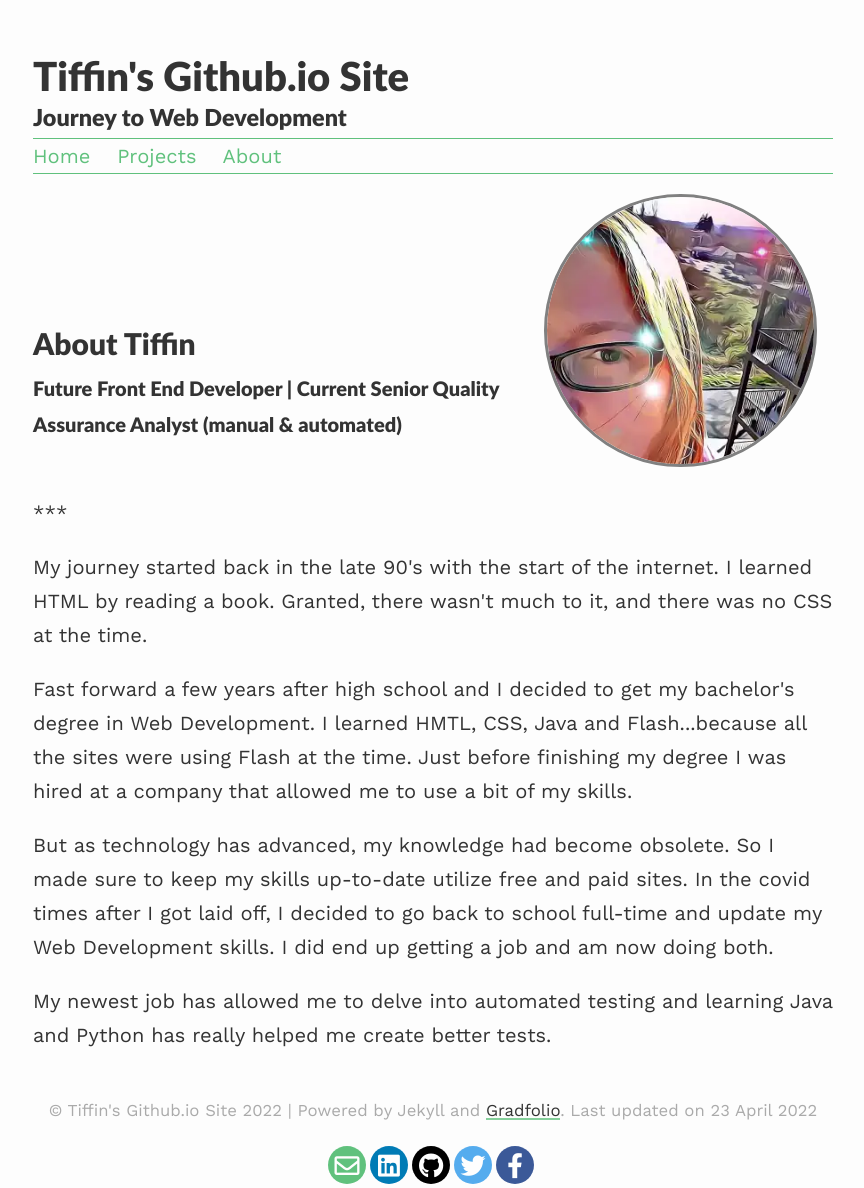
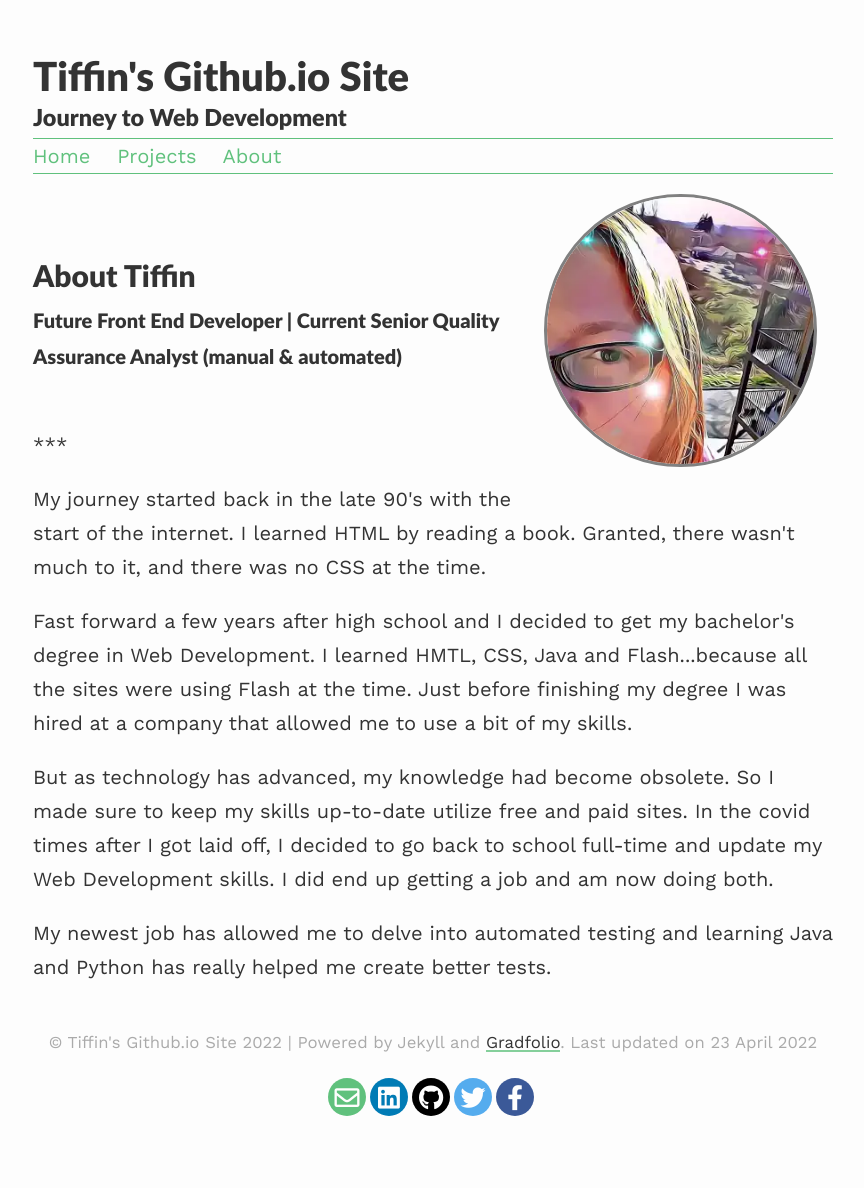
Before and after one commit to tiffin-filion/tiffin-filion.github.io, a Jekyll site: the page built from about/index.md, in a window 1280 px wide. Shown: the whole page, without its empty margins (207-1071 px from the left). Built offline with Jekyll 4.4.1, drawn with Linux system fonts in a browser that asks for light colours; nearby versions of some CDN libraries; after the commit the page ends 1120 px from its top, so only the background shows below that.

Commit message:
fixing spacing above title

```diff
--- a/about/index.md
+++ b/about/index.md
@@ -5,7 +5,7 @@ profile:
   align: right
   image: logo.png
 ---
-<br><br><br>
+<br>
 <h1>About Tiffin</h1>
 <h4>Future Front End Developer | Current Senior Quality Assurance Analyst (manual & automated)</h4><br>
 ***
```
